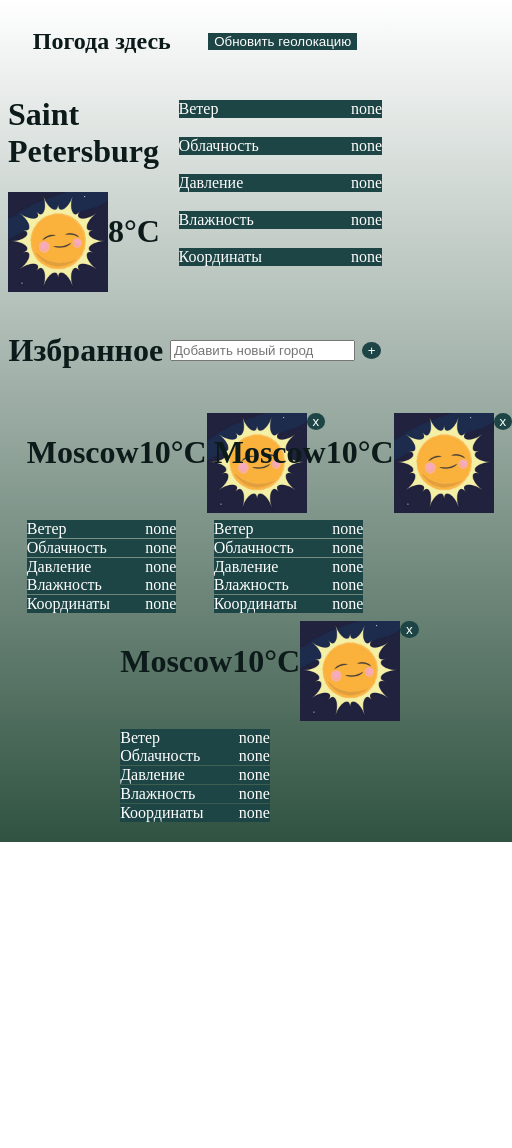
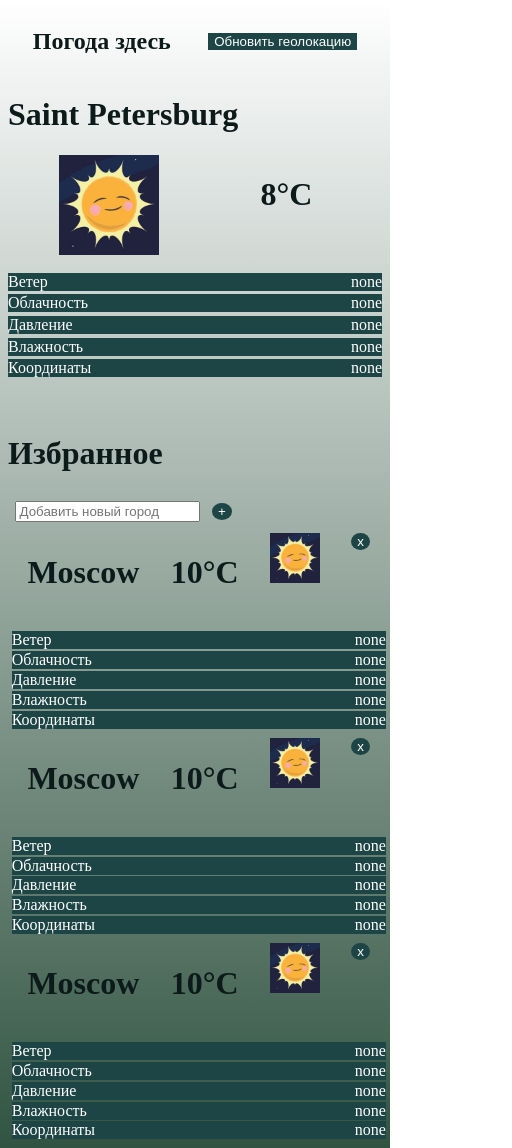
Before and after one commit to IlyaZinovev/IlyaZinovev.github.io, a plain HTML site: page index.html in a window 390 px wide. Shown: the top 1148 px of the page, 512 px wide, since content can reach past the window. Before the commit the page ends 844 px from the top, so only its background shows below. Drawn offline with Linux system fonts and the light colour scheme.

Commit message:
Mobile version

```diff
--- a/index.html
+++ b/index.html
@@ -16,30 +16,30 @@
                 <div class="mainCityInfo">
                     <h1><b>Saint Petersburg</b></h1>
                     <div class="mainCityDescription">
-                        <img src="imgs/sun.jpg">
+                        <img class="mainIcon" src="imgs/sun.jpg">
                         <h1>8°C</h1>
                     </div>
                 </div>
                 <ul class="mainParams">
                     <li class="weatherParams">
-                        <div class="paramName">Ветер</div>
-                        <div class="paramValue">none</div>
+                        <p class="paramName">Ветер</p>
+                        <p class="paramValue">none</p>
                     </li>
                     <li class="weatherParams">
-                        <div class="paramName">Облачность</div>
-                        <div class="paramValue">none</div>
+                        <p class="paramName">Облачность</p>
+                        <p class="paramValue">none</p>
                     </li>
                     <li class="weatherParams">
-                        <div class="paramName">Давление</div>
-                        <div class="paramValue">none</div>
+                        <p class="paramName">Давление</p>
+                        <p class="paramValue">none</p>
                     </li>
                     <li class="weatherParams">
-                        <div class="paramName">Влажность</div>
-                        <div class="paramValue">none</div>
+                        <p class="paramName">Влажность</p>
+                        <p class="paramValue">none</p>
                     </li>
                     <li class="weatherParams">
-                        <div class="paramName">Координаты</div>
-                        <div class="paramValue">none</div>
+                        <p class="paramName">Координаты</p>
+                        <p class="paramValue">none</p>
                     </li>
                 </ul>
             </div>
@@ -56,29 +56,29 @@
                         <div class="favouriteCityInfo">
                             <h1><b>Moscow</b></h1>
                             <h1>10°C</h1>
-                            <img src="imgs/sun.jpg">
+                            <img class="favouriteIcon" src="imgs/sun.jpg">
                             <button class="delete">x</button>
                         </div>
                         <ul>
                             <li class="weatherParams">
-                                <div class="paramName">Ветер</div>
-                                <div class="paramValue">none</div>
+                                <p class="paramName">Ветер</p>
+                                <p class="paramValue">none</p>
                             </li>
                             <li class="weatherParams">
-                                <div class="paramName">Облачность</div>
-                                <div class="paramValue">none</div>
+                                <p class="paramName">Облачность</p>
+                                <p class="paramValue">none</p>
                             </li>
                             <li class="weatherParams">
-                                <div class="paramName">Давление</div>
-                                <div class="paramValue">none</div>
+                                <p class="paramName">Давление</p>
+                                <p class="paramValue">none</p>
                             </li>
                             <li class="weatherParams">
-                                <div class="paramName">Влажность</div>
-                                <div class="paramValue">none</div>
+                                <p class="paramName">Влажность</p>
+                                <p class="paramValue">none</p>
                             </li>
                             <li class="weatherParams">
-                                <div class="paramName">Координаты</div>
-                                <div class="paramValue">none</div>
+                                <p class="paramName">Координаты</p>
+                                <p class="paramValue">none</p>
                             </li>
                         </ul>
                     </li>
@@ -86,29 +86,29 @@
                         <div class="favouriteCityInfo">
                             <h1><b>Moscow</b></h1>
                             <h1>10°C</h1>
-                            <img src="imgs/sun.jpg">
+                            <img class="favouriteIcon" src="imgs/sun.jpg">
                             <button class="delete">x</button>
                         </div>
                         <ul>
                             <li class="weatherParams">
-                                <div class="paramName">Ветер</div>
-                                <div class="paramValue">none</div>
+                                <p class="paramName">Ветер</p>
+                                <p class="paramValue">none</p>
                             </li>
                             <li class="weatherParams">
-                                <div class="paramName">Облачность</div>
-                                <div class="paramValue">none</div>
+                                <p class="paramName">Облачность</p>
+                                <p class="paramValue">none</p>
                             </li>
                             <li class="weatherParams">
-                                <div class="paramName">Давление</div>
-                                <div class="paramValue">none</div>
+                                <p class="paramName">Давление</p>
+                                <p class="paramValue">none</p>
                             </li>
                             <li class="weatherParams">
-                                <div class="paramName">Влажность</div>
-                                <div class="paramValue">none</div>
+                                <p class="paramName">Влажность</p>
+                                <p class="paramValue">none</p>
                             </li>
                             <li class="weatherParams">
-                                <div class="paramName">Координаты</div>
-                                <div class="paramValue">none</div>
+                                <p class="paramName">Координаты</p>
+                                <p class="paramValue">none</p>
                             </li>
                         </ul>
                     </li>
@@ -116,29 +116,29 @@
                         <div class="favouriteCityInfo">
                             <h1><b>Moscow</b></h1>
                             <h1>10°C</h1>
-                            <img src="imgs/sun.jpg">
+                            <img class="favouriteIcon" src="imgs/sun.jpg">
                             <button class="delete">x</button>
                         </div>
                         <ul>
                             <li class="weatherParams">
-                                <div class="paramName">Ветер</div>
-                                <div class="paramValue">none</div>
+                                <p class="paramName">Ветер</p>
+                                <p class="paramValue">none</p>
                             </li>
                             <li class="weatherParams">
-                                <div class="paramName">Облачность</div>
-                                <div class="paramValue">none</div>
+                                <p class="paramName">Облачность</p>
+                                <p class="paramValue">none</p>
                             </li>
                             <li class="weatherParams">
-                                <div class="paramName">Давление</div>
-                                <div class="paramValue">none</div>
+                                <p class="paramName">Давление</p>
+                                <p class="paramValue">none</p>
                             </li>
                             <li class="weatherParams">
-                                <div class="paramName">Влажность</div>
-                                <div class="paramValue">none</div>
+                                <p class="paramName">Влажность</p>
+                                <p class="paramValue">none</p>
                             </li>
                             <li class="weatherParams">
-                                <div class="paramName">Координаты</div>
-                                <div class="paramValue">none</div>
+                                <p class="paramName">Координаты</p>
+                                <p class="paramValue">none</p>
                             </li>
                         </ul>
                     </li>
--- a/style.css
+++ b/style.css
@@ -2,10 +2,15 @@ body
 {
     background: linear-gradient(white, #305341);
 }
-img
+.favouriteIcon
 {
     width: 100px;
     height: 100px;
+}
+.mainIcon
+{
+    width: 150px;
+    height: 150px;
 }
 li.weatherParams
 {
@@ -45,7 +50,7 @@ button
     display: flex;
     flex-direction: row;
 }
-.favouriteCityInfo, .mainParams, .mainCityDescription, .favourites
+.favouriteCityInfo, .mainCityDescription, .favourites
 {
     justify-content: space-around;
 }
@@ -86,3 +91,34 @@ button
 {
     margin: 2%;
 }
+p{
+    margin: 0;
+}
+@media screen and (max-width: 480px)
+{
+    .mainCity, .favouritesHead
+    {
+        display: inline;
+    }
+    .favouriteIcon
+    {
+        height: 50px;
+        width: 50px;
+    }
+    .mainIcon
+    {
+        height: 100px;
+        width: 100px;
+    }
+}
+@media screen and (max-width: 768px)
+{
+    .favourites
+    {
+        display: inline;
+    }
+    .favouriteCity
+    {
+        width: 100%
+    }
+}
```
